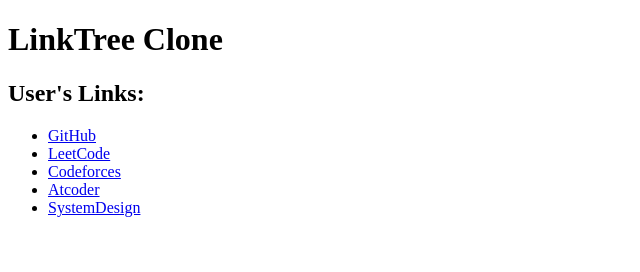
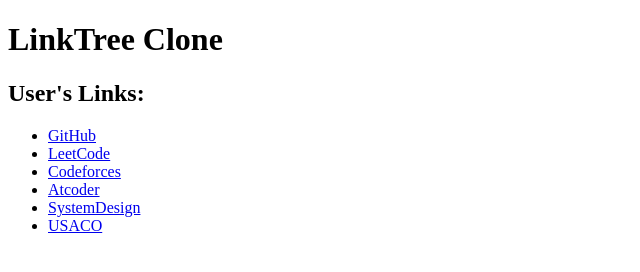
Before and after one commit to AnujKumarSingh-Code/Tracking1, a website: page public/index.html in a window 1280 px wide. Shown: the full height of the page, 0-640 px from the left. Drawn offline with Linux system fonts and the light colour scheme.

Commit message:
Update index.html

```diff
--- a/public/index.html
+++ b/public/index.html
@@ -68,6 +68,7 @@
         <li><a href="https://codeforces.com/profile/-Anuj_Kumar-" data-page-owner-id="anuj" class="track-click">Codeforces</a></li>
         <li><a href="https://atcoder.jp/" data-page-owner-id="ankit" class="track-click">Atcoder</a></li>
         <li><a href="https://github.com/InterviewReady/system-design-resources" data-page-owner-id="abhishek" class="track-click">SystemDesign</a></li>
+        <li><a href="https://usaco.guide/silver/intro-bitwise?lang=cpp" data-page-owner-id="ankush" class="track-click">USACO</a></li>
     </ul>
 
     <!-- Click Tracking JavaScript -->
```
